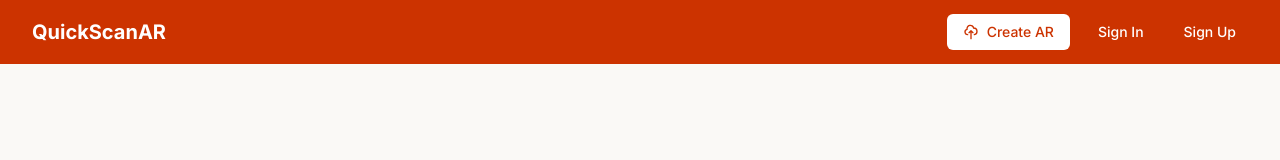
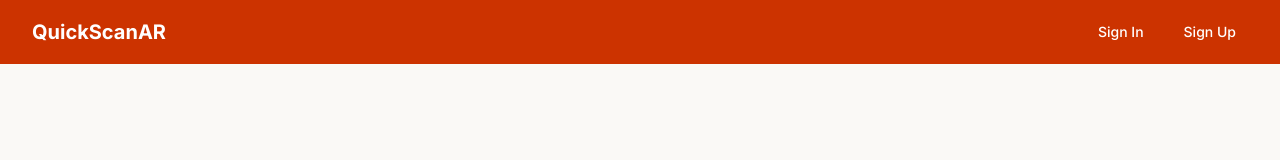
Before and after one commit to mgb111/quickscanar-v3, a Next.js app: page / in a window 1280 px wide. Shown: the top 160 px of the page. Built offline with nearby package versions, Linux system fonts and the light colour scheme; no server answers; the database is empty.

Commit message:
Update page.tsx

```diff
--- a/app/page.tsx
+++ b/app/page.tsx
@@ -151,9 +151,9 @@ function HomePage() {
     <div className="min-h-screen bg-white">
       {/* Navigation */}
       <Header
-        showCreateAR={true}
-        showDashboard={Boolean(isSupabaseConfigured() && !supabaseError && user)}
-        showSignOut={Boolean(isSupabaseConfigured() && !supabaseError && user)}
+        showCreateAR={false}
+        showDashboard={false}
+        showSignOut={false}
         showSignIn={Boolean(isSupabaseConfigured() && !supabaseError && !user)}
         showSignUp={Boolean(isSupabaseConfigured() && !supabaseError && !user)}
         onSignOut={handleSignOut}
```
